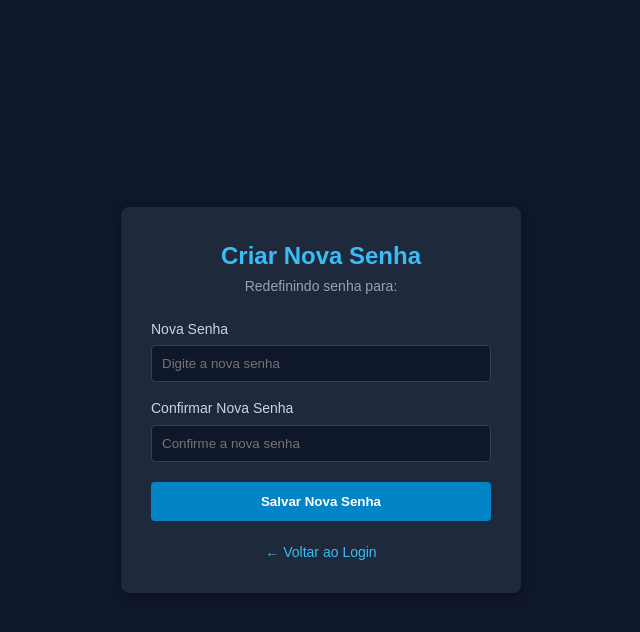
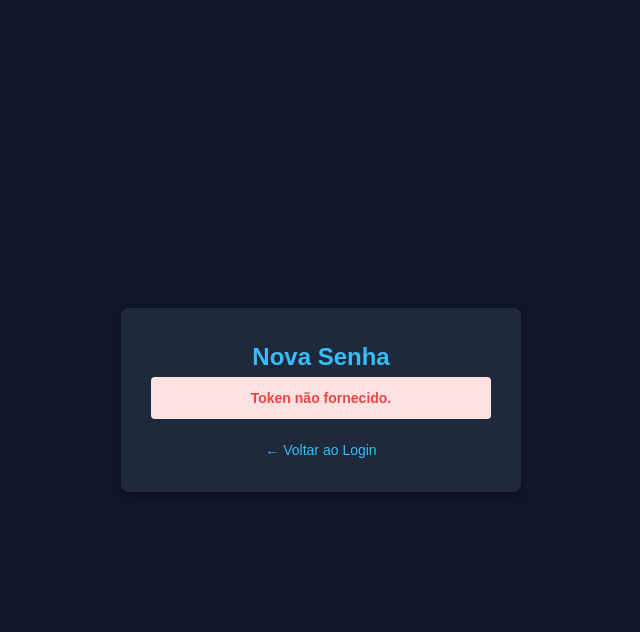
Before and after one commit to gabrielvarela707-hub/ProjetoIntegrador, a PHP site: page /gabriel/redefinir_senha.php in a window 1280 px wide. Shown: the top 632 px of the page, without its empty margins (319-959 px from the left). Run offline with PHP 8.4, Linux system fonts and the light colour scheme.

Commit message:
Update redefinir_senha.php

```diff
--- a/redefinir_senha.php
+++ b/redefinir_senha.php
@@ -1,35 +1,50 @@
 <?php
 include('conexao.php');
 
-$email = $_GET['email'] ?? '';
-$erro = "";
+$mensagem = "";
+$token_valido = false;
+$token = $_GET['token'] ?? '';
+
+if (!empty($token)) {
+    // Validar token e verificar se a validade ainda é futura (NOW())
+    $sql = "SELECT id FROM usuarios WHERE token_recuperacao = ? AND token_validade > NOW()";
+    $stmt = $conn->prepare($sql);
+    $stmt->bind_param("s", $token);
+    $stmt->execute();
+    $resultado = $stmt->get_result();
+
+    if ($resultado->num_rows > 0) {
+        $token_valido = true;
+        $usuario = $resultado->fetch_assoc();
+        $usuario_id = $usuario['id'];
 
         if ($_SERVER["REQUEST_METHOD"] == "POST") {
-    $email = trim($_POST['email']);
             $nova_senha = $_POST['nova_senha'];
             $confirma_senha = $_POST['confirma_senha'];
 
-    if (!empty($email) && !empty($nova_senha) && !empty($confirma_senha)) {
             if ($nova_senha !== $confirma_senha) {
-            $erro = "As senhas não coincidem!";
+                $mensagem = "<div style='background: #fee2e2; color: #ef4444; padding: 10px; border-radius: 4px; font-size: 14px; margin-bottom: 15px; text-align: center; font-weight: bold;'>As senhas não coincidem!</div>";
             } else {
-            // Encriptar a palavra-passe com segurança
                 $hash_senha = password_hash($nova_senha, PASSWORD_DEFAULT);
 
-            $sql = "UPDATE usuarios SET senha = ? WHERE email = ?";
-            $stmt = $conn->prepare($sql);
-            $stmt->bind_param("ss", $hash_senha, $email);
+                // Atualizar senha e limpar o token usado para que não possa ser reutilizado
+                $sql_update = "UPDATE usuarios SET senha = ?, token_recuperacao = NULL, token_validade = NULL WHERE id = ?";
+                $stmt_update = $conn->prepare($sql_update);
+                $stmt_update->bind_param("si", $hash_senha, $usuario_id);
 
-            if ($stmt->execute()) {
+                if ($stmt_update->execute()) {
                     echo "<script>alert('Senha redefinida com sucesso!'); window.location.href='login.php';</script>";
                     exit;
                 } else {
-                $erro = "Erro ao redefinir a senha no banco de dados.";
+                    $mensagem = "<div style='background: #fee2e2; color: #ef4444; padding: 10px; border-radius: 4px; font-size: 14px; margin-bottom: 15px; text-align: center; font-weight: bold;'>Erro ao atualizar a senha.</div>";
+                }
             }
         }
     } else {
-        $erro = "Preencha todos os campos.";
+        $mensagem = "<div style='background: #fee2e2; color: #ef4444; padding: 10px; border-radius: 4px; font-size: 14px; margin-bottom: 15px; text-align: center; font-weight: bold;'>Link inválido ou expirado! Solicite uma nova recuperação.</div>";
     }
+} else {
+    $mensagem = "<div style='background: #fee2e2; color: #ef4444; padding: 10px; border-radius: 4px; font-size: 14px; margin-bottom: 15px; text-align: center; font-weight: bold;'>Token não fornecido.</div>";
 }
 ?>
 <!DOCTYPE html>
@@ -43,21 +58,12 @@ if ($_SERVER["REQUEST_METHOD"] == "POST") {
 <body style="display: flex; justify-content: center; align-items: center; min-height: 100vh; background-color: #0f172a; margin: 0; font-family: sans-serif;">
 
     <div style="background: #1e293b; padding: 30px; border-radius: 8px; width: 100%; max-width: 400px; box-shadow: 0 4px 10px rgba(0,0,0,0.3); color: #ffffff;">
-        <h2 style="margin-top: 0; color: #38bdf8; text-align: center;">Criar Nova Senha</h2>
+        <h2 style="margin-top: 0; color: #38bdf8; text-align: center;">Nova Senha</h2>
 
-        <p style="color: #94a3b8; font-size: 14px; margin-bottom: 20px; text-align: center;">
-            Redefinindo senha para:<br><strong style="color: #38bdf8;"><?php echo htmlspecialchars($email); ?></strong>
-        </p>
+        <?php echo $mensagem; ?>
 
-        <?php if(!empty($erro)): ?>
-            <div style="background: #fee2e2; color: #ef4444; padding: 10px; border-radius: 4px; font-size: 14px; margin-bottom: 15px; text-align: center; font-weight: bold;">
-                <?php echo $erro; ?>
-            </div>
-        <?php endif; ?>
-
-        <form method="POST" action="redefinir_senha.php?email=<?php echo urlencode($email); ?>" style="display: flex; flex-direction: column; gap: 15px;">
-            <input type="hidden" name="email" value="<?php echo htmlspecialchars($email); ?>">
-
+        <?php if ($token_valido): ?>
+        <form method="POST" style="display: flex; flex-direction: column; gap: 15px;">
             <div>
                 <label style="display: block; margin-bottom: 5px; color: #cbd5e1; font-size: 14px;">Nova Senha</label>
                 <input type="password" name="nova_senha" placeholder="Digite a nova senha" required style="width: 100%; padding: 10px; background: #0f172a; border: 1px solid #334155; color: white; border-radius: 4px; box-sizing: border-box;">
@@ -70,6 +76,7 @@ if ($_SERVER["REQUEST_METHOD"] == "POST") {
 
             <button type="submit" style="background: #0284c7; color: white; border: none; padding: 12px; border-radius: 4px; cursor: pointer; font-weight: bold; width: 100%; margin-top: 5px;">Salvar Nova Senha</button>
         </form>
+        <?php endif; ?>
 
         <p style="text-align: center; margin-top: 20px; font-size: 14px;">
             <a href="login.php" style="color: #38bdf8; text-decoration: none;">&larr; Voltar ao Login</a>
```
Lines whose indentation alone changed are shown as unchanged.
